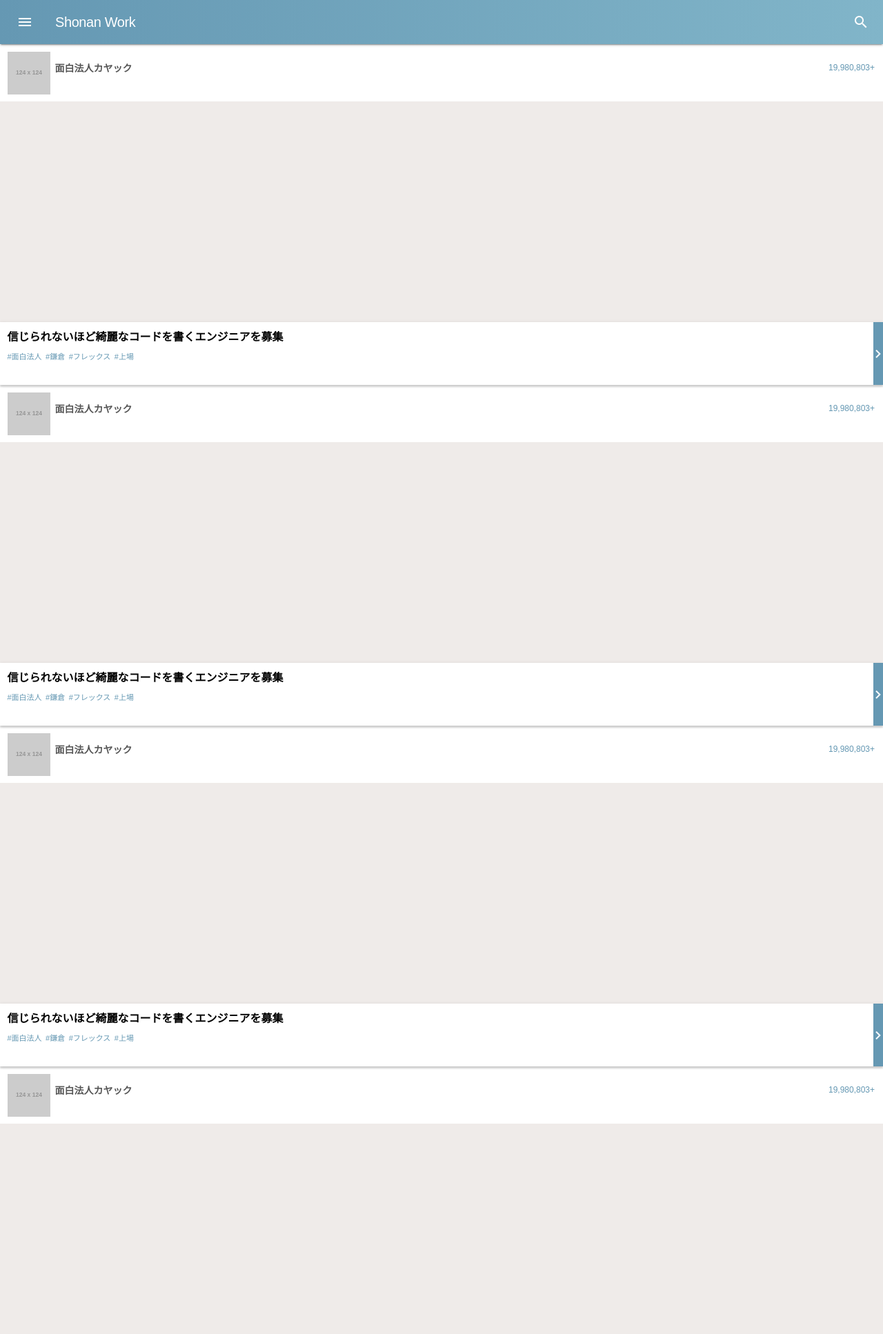
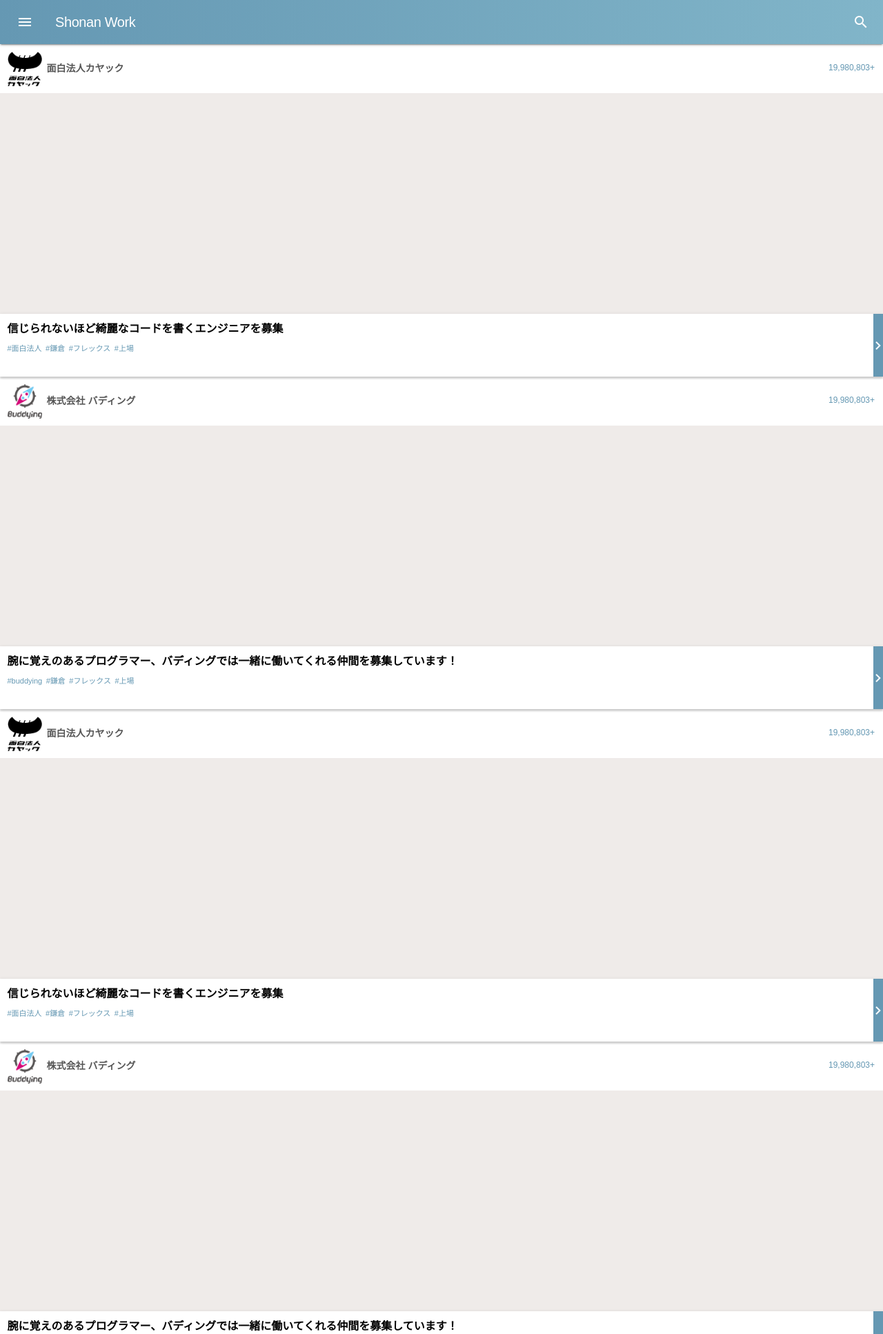
Before and after one commit to buddying-inc/demo.buddying.jp, a PHP site: page /shonan-work/ in a window 1280 px wide. Shown: the top 1934 px of the page at 69% size. Run offline with PHP 8.4, Linux system fonts and the light colour scheme; grey boxes labelled with a size stand in for pictures from a placeholder-image service; some libraries are stand-ins or nearby versions.

Commit message:
ダミー画像を追加しました。

```diff
--- a/shonan-work/components/css/style.css
+++ b/shonan-work/components/css/style.css
@@ -244,8 +244,8 @@
   margin-right: .5em;
 }
 .avatar-img img {
-  height: 62px;
-  width: 62px;
+  height: 50px;
+  width: 50px;
 }
 
 .views {
@@ -408,6 +408,9 @@
   -webkit-box-shadow: 0 3px 2px 0 rgba(0, 0, 0, 0.14), 0 10px 6px -8px transparent, 0 1px 5px 0 rgba(0, 0, 0, 0.12);
   box-shadow: 0 3px 2px 0 rgba(0, 0, 0, 0.14), 0 10px 6px -8px transparent, 0 1px 5px 0 rgba(0, 0, 0, 0.12);
 }
+.home .ttl03 {
+  margin-right: 1em;
+}
 
 /*** / details***/
 .details main {
--- a/shonan-work/components/sass/common/_common.scss
+++ b/shonan-work/components/sass/common/_common.scss
@@ -23,8 +23,8 @@
 	@extend .fl;
 	margin-right: .5em;
 	img {
-		height: 62px;
-		width: 62px;
+		height: 50px;
+		width: 50px;
 	}
 }
 .views {
--- a/shonan-work/components/sass/pages/_home.scss
+++ b/shonan-work/components/sass/pages/_home.scss
@@ -5,4 +5,7 @@
 		overflow: hidden;
 		@include box-shadow(0 3px 2px 0 rgba(0, 0, 0, 0.14), 0 10px 6px -8px rgba(0, 0, 0, -0.8), 0 1px 5px 0 rgba(0, 0, 0, 0.12));
 	}
+	.ttl03 {
+		margin-right: 1em;
+	}
 }
--- a/shonan-work/index.html
+++ b/shonan-work/index.html
@@ -55,16 +55,16 @@
                     <div class="mdl-layout__drawer">
                         <nav class="mdl-navigation">
                             <a class="mdl-navigation__link" href="mypage/">マイページ</a>
-                            <a class="mdl-navigation__link" href="">人気</a>
-                            <a class="mdl-navigation__link" href="">お気に入り</a>
-                            <a class="mdl-navigation__link" href="">ログアウト</a>
+                            <a class="mdl-navigation__link" href="#">人気</a>
+                            <a class="mdl-navigation__link" href="#">お気に入り</a>
+                            <a class="mdl-navigation__link" href="#">ログアウト</a>
                         </nav>
                     </div>
                     <main class="mdl-layout__content">
                         <div class="page-content">
                             <article>
                                 <header>
-                                    <div class="avatar-img"><img src="http://dummyimage.com/124x124/ccc/999" alt=""></div>
+                                    <div class="avatar-img"><img src="components/img/common/kayac.png" alt=""></div>
                                     <h2 class="ttl02">面白法人カヤック</h2>
                                     <div class="views">19,980,803+</div>
                                 </header>
@@ -84,7 +84,27 @@
                             <!-- article -->
                             <article>
                                 <header>
-                                    <div class="avatar-img"><img src="http://dummyimage.com/124x124/ccc/999" alt=""></div>
+                                    <div class="avatar-img"><img src="components/img/common/buddying.png" alt=""></div>
+                                    <h2 class="ttl02">株式会社 バディング</h2>
+                                    <div class="views">19,980,803+</div>
+                                </header>
+                                <div class="movie">
+
+                                </div>
+                                <!-- /.movie -->
+                                <section class="job">
+                                    <a href="details/">
+                                        <h3 class="ttl03">腕に覚えのあるプログラマー、バディングでは一緒に働いてくれる仲間を募集しています！</h3>
+                                        <div class="tags"><span>buddying</span><span>鎌倉</span><span>フレックス</span><span>上場</span></div>
+                                        <div class="next"></div>
+                                        <i class="material-icons arrowicon01">keyboard_arrow_right</i>
+                                    </a>
+                                </section>
+                            </article>
+                            <!-- article -->
+                            <article>
+                                <header>
+                                    <div class="avatar-img"><img src="components/img/common/kayac.png" alt=""></div>
                                     <h2 class="ttl02">面白法人カヤック</h2>
                                     <div class="views">19,980,803+</div>
                                 </header>
@@ -104,7 +124,27 @@
                             <!-- article -->
                             <article>
                                 <header>
-                                    <div class="avatar-img"><img src="http://dummyimage.com/124x124/ccc/999" alt=""></div>
+                                    <div class="avatar-img"><img src="components/img/common/buddying.png" alt=""></div>
+                                    <h2 class="ttl02">株式会社 バディング</h2>
+                                    <div class="views">19,980,803+</div>
+                                </header>
+                                <div class="movie">
+
+                                </div>
+                                <!-- /.movie -->
+                                <section class="job">
+                                    <a href="details/">
+                                        <h3 class="ttl03">腕に覚えのあるプログラマー、バディングでは一緒に働いてくれる仲間を募集しています！</h3>
+                                        <div class="tags"><span>buddying</span><span>鎌倉</span><span>フレックス</span><span>上場</span></div>
+                                        <div class="next"></div>
+                                        <i class="material-icons arrowicon01">keyboard_arrow_right</i>
+                                    </a>
+                                </section>
+                            </article>
+                            <!-- article -->
+                            <article>
+                                <header>
+                                    <div class="avatar-img"><img src="components/img/common/kayac.png" alt=""></div>
                                     <h2 class="ttl02">面白法人カヤック</h2>
                                     <div class="views">19,980,803+</div>
                                 </header>
@@ -124,7 +164,27 @@
                             <!-- article -->
                             <article>
                                 <header>
-                                    <div class="avatar-img"><img src="http://dummyimage.com/124x124/ccc/999" alt=""></div>
+                                    <div class="avatar-img"><img src="components/img/common/buddying.png" alt=""></div>
+                                    <h2 class="ttl02">株式会社 バディング</h2>
+                                    <div class="views">19,980,803+</div>
+                                </header>
+                                <div class="movie">
+
+                                </div>
+                                <!-- /.movie -->
+                                <section class="job">
+                                    <a href="details/">
+                                        <h3 class="ttl03">腕に覚えのあるプログラマー、バディングでは一緒に働いてくれる仲間を募集しています！</h3>
+                                        <div class="tags"><span>buddying</span><span>鎌倉</span><span>フレックス</span><span>上場</span></div>
+                                        <div class="next"></div>
+                                        <i class="material-icons arrowicon01">keyboard_arrow_right</i>
+                                    </a>
+                                </section>
+                            </article>
+                            <!-- article -->
+                            <article>
+                                <header>
+                                    <div class="avatar-img"><img src="components/img/common/kayac.png" alt=""></div>
                                     <h2 class="ttl02">面白法人カヤック</h2>
                                     <div class="views">19,980,803+</div>
                                 </header>
@@ -144,7 +204,27 @@
                             <!-- article -->
                             <article>
                                 <header>
-                                    <div class="avatar-img"><img src="http://dummyimage.com/124x124/ccc/999" alt=""></div>
+                                    <div class="avatar-img"><img src="components/img/common/buddying.png" alt=""></div>
+                                    <h2 class="ttl02">株式会社 バディング</h2>
+                                    <div class="views">19,980,803+</div>
+                                </header>
+                                <div class="movie">
+
+                                </div>
+                                <!-- /.movie -->
+                                <section class="job">
+                                    <a href="details/">
+                                        <h3 class="ttl03">腕に覚えのあるプログラマー、バディングでは一緒に働いてくれる仲間を募集しています！</h3>
+                                        <div class="tags"><span>buddying</span><span>鎌倉</span><span>フレックス</span><span>上場</span></div>
+                                        <div class="next"></div>
+                                        <i class="material-icons arrowicon01">keyboard_arrow_right</i>
+                                    </a>
+                                </section>
+                            </article>
+                            <!-- article -->
+                            <article>
+                                <header>
+                                    <div class="avatar-img"><img src="components/img/common/kayac.png" alt=""></div>
                                     <h2 class="ttl02">面白法人カヤック</h2>
                                     <div class="views">19,980,803+</div>
                                 </header>
@@ -164,7 +244,27 @@
                             <!-- article -->
                             <article>
                                 <header>
-                                    <div class="avatar-img"><img src="http://dummyimage.com/124x124/ccc/999" alt=""></div>
+                                    <div class="avatar-img"><img src="components/img/common/buddying.png" alt=""></div>
+                                    <h2 class="ttl02">株式会社 バディング</h2>
+                                    <div class="views">19,980,803+</div>
+                                </header>
+                                <div class="movie">
+
+                                </div>
+                                <!-- /.movie -->
+                                <section class="job">
+                                    <a href="details/">
+                                        <h3 class="ttl03">腕に覚えのあるプログラマー、バディングでは一緒に働いてくれる仲間を募集しています！</h3>
+                                        <div class="tags"><span>buddying</span><span>鎌倉</span><span>フレックス</span><span>上場</span></div>
+                                        <div class="next"></div>
+                                        <i class="material-icons arrowicon01">keyboard_arrow_right</i>
+                                    </a>
+                                </section>
+                            </article>
+                            <!-- article -->
+                            <article>
+                                <header>
+                                    <div class="avatar-img"><img src="components/img/common/kayac.png" alt=""></div>
                                     <h2 class="ttl02">面白法人カヤック</h2>
                                     <div class="views">19,980,803+</div>
                                 </header>
@@ -182,6 +282,26 @@
                                 </section>
                             </article>
                             <!-- article -->
+                            <article>
+                                <header>
+                                    <div class="avatar-img"><img src="components/img/common/buddying.png" alt=""></div>
+                                    <h2 class="ttl02">株式会社 バディング</h2>
+                                    <div class="views">19,980,803+</div>
+                                </header>
+                                <div class="movie">
+
+                                </div>
+                                <!-- /.movie -->
+                                <section class="job">
+                                    <a href="details/">
+                                        <h3 class="ttl03">腕に覚えのあるプログラマー、バディングでは一緒に働いてくれる仲間を募集しています！</h3>
+                                        <div class="tags"><span>buddying</span><span>鎌倉</span><span>フレックス</span><span>上場</span></div>
+                                        <div class="next"></div>
+                                        <i class="material-icons arrowicon01">keyboard_arrow_right</i>
+                                    </a>
+                                </section>
+                            </article>
+                            <!-- article -->
                         </div>
                     </main>
                 </div>
```
Also changed, not shown: shonan-work/details/index.html (+5 -5 lines), shonan-work/components/img/common/buddying.png (added), shonan-work/components/img/common/captcha.png (added), shonan-work/components/img/common/kayac.png (added).
